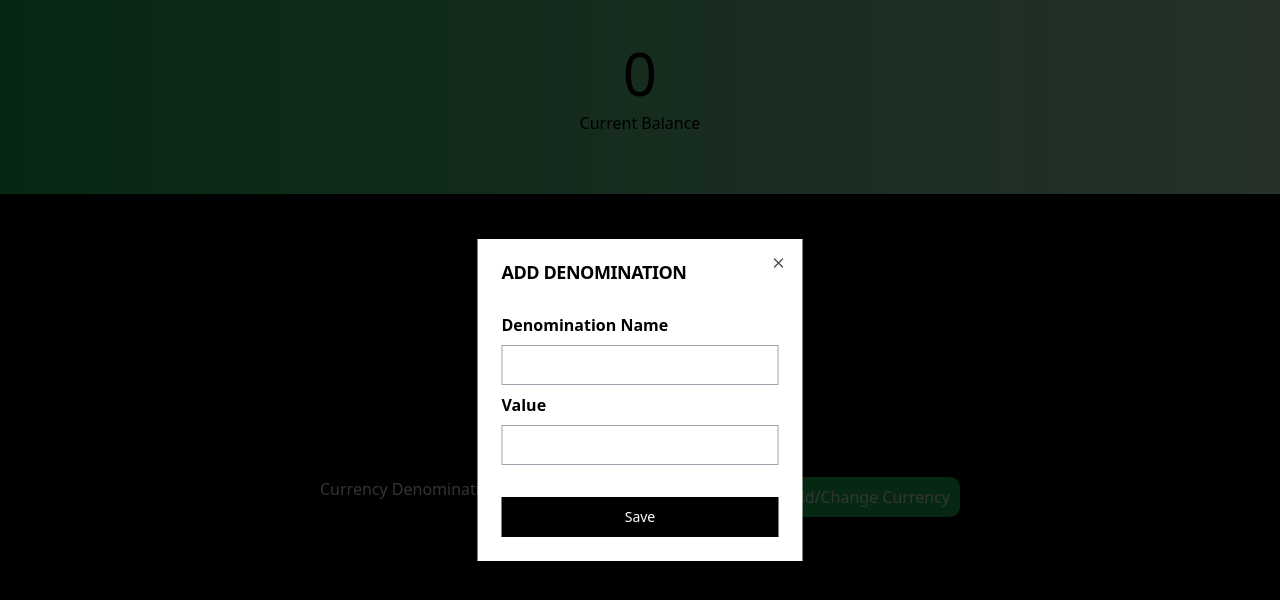
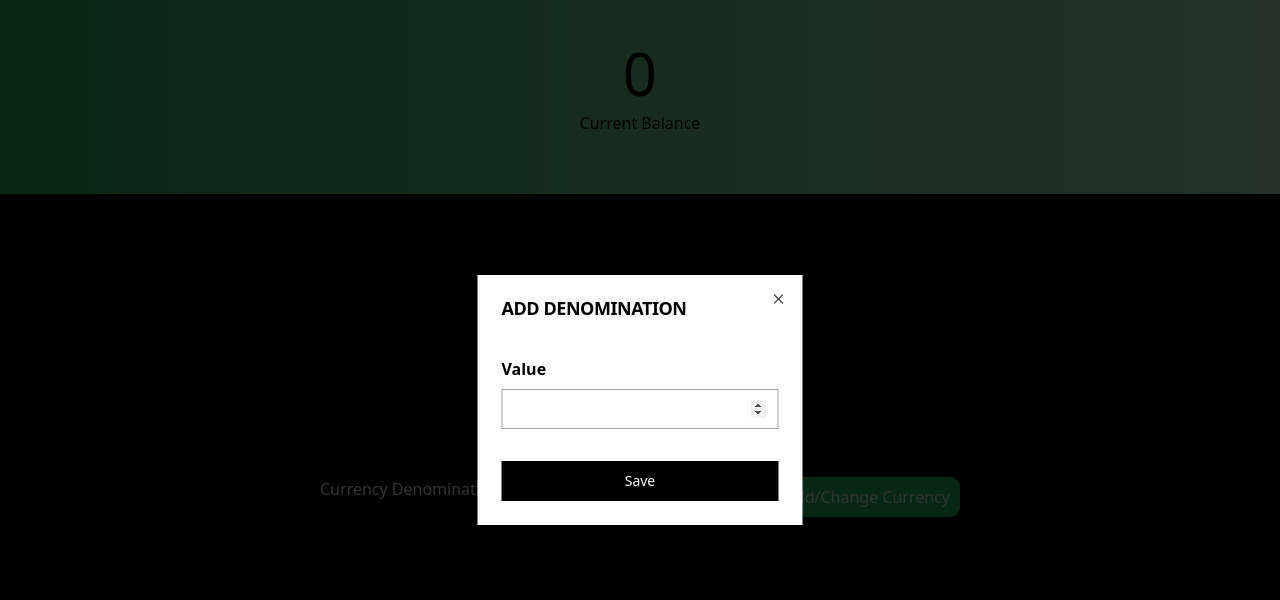
Before and after one commit to KamrulHasaanAnanda/mobpay-task, a Next.js app: page / in a window 1280 px wide. Shown: the top 600 px of the page. Built offline with nearby package versions, Linux system fonts and the light colour scheme.

Commit message:
modal updated

```diff
--- a/src/components/DenominationModal.jsx
+++ b/src/components/DenominationModal.jsx
@@ -81,7 +81,7 @@ function DenominationModal({ open, setopen, setCurrencyModal }) {
         total = JSON.parse(total);
         total = total?.length;
 
-        if(total > 3){
+        if(total > 2){
           toast({
             variant: "success",
             title: "Success ",
@@ -138,7 +138,7 @@ function DenominationModal({ open, setopen, setCurrencyModal }) {
           <DialogTitle>ADD DENOMINATION</DialogTitle>
         </DialogHeader>
         <div className="grid py-4">
-          <div className="flex flex-col gap-2">
+          {/* <div className="flex flex-col gap-2">
             <h4 htmlFor="name" className="font-semibold">
               Denomination Name
             </h4>
@@ -159,7 +159,7 @@ function DenominationModal({ open, setopen, setCurrencyModal }) {
                 {errorMessage?.denominationName}
               </p>
             )}
-          </div>
+          </div> */}
           <div className="flex flex-col gap-2 mt-2">
             <h4 htmlFor="name" className="font-semibold">
               Value
```
